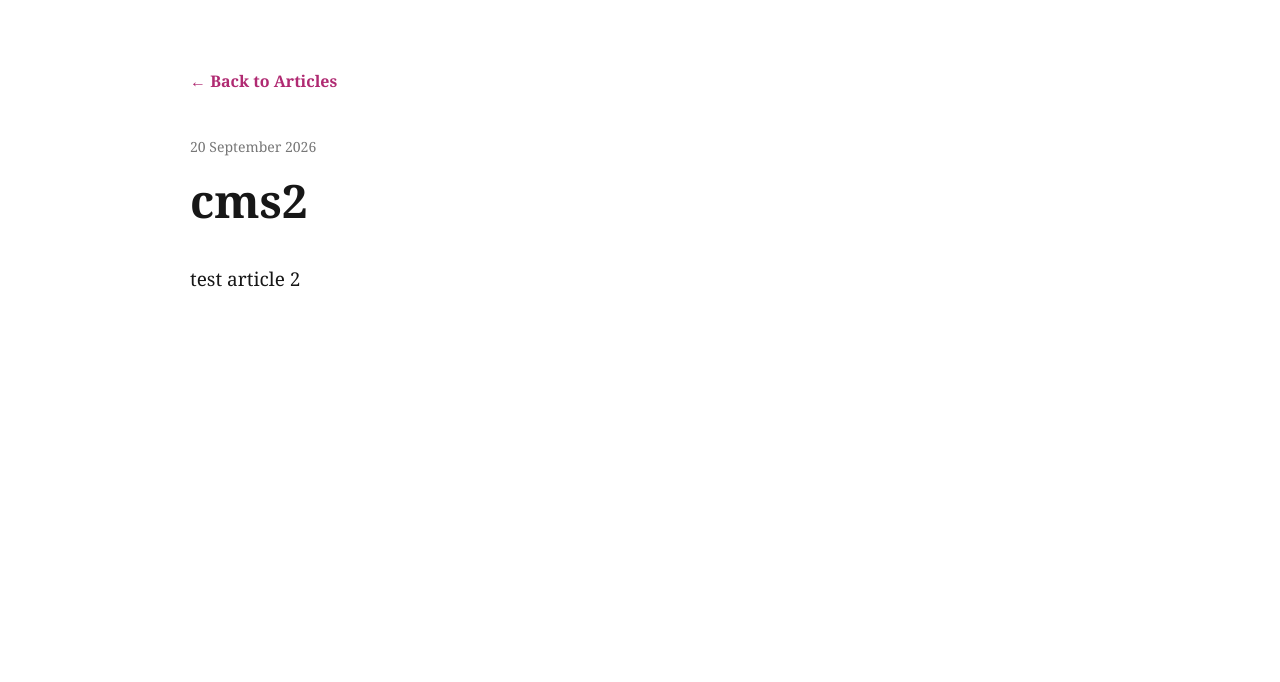
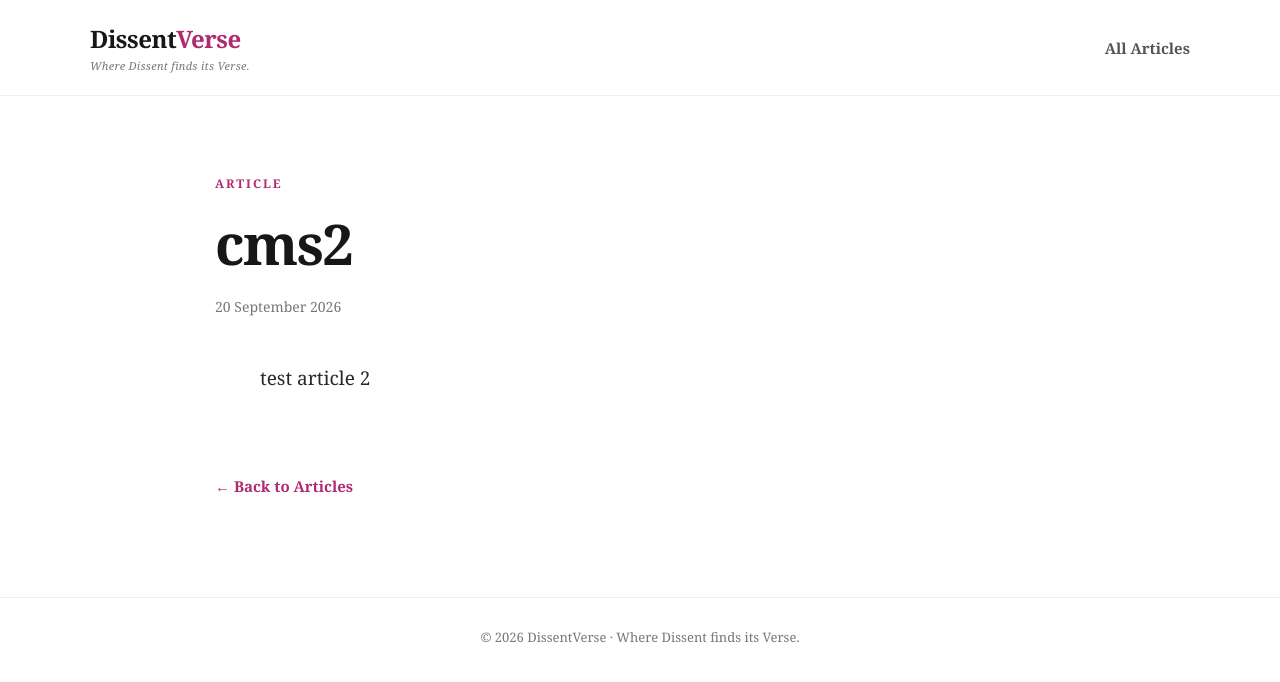
Before and after one commit to dissentverse/dissentverse, a Jekyll site: the page built from _posts/2026-09-20-cms2.md, in a window 1280 px wide. Shown: the top 682 px of the page. Built offline with Jekyll 4.4.1, drawn with Linux system fonts in a browser that asks for light colours.

Commit message:
Update post.html

```diff
--- a/_layouts/post.html
+++ b/_layouts/post.html
@@ -10,6 +10,10 @@
   <title>{{ page.title }} | DissentVerse</title>
 
   <style>
+    * {
+      box-sizing: border-box;
+    }
+
     body {
       margin: 0;
       font-family: Georgia, "Times New Roman", serif;
@@ -17,69 +21,230 @@
       color: #171717;
     }
 
+    /* HEADER */
+
+    .article-header {
+      border-bottom: 1px solid #eee;
+      padding: 22px 30px;
+    }
+
+    .article-header-inner {
+      max-width: 1100px;
+      margin: 0 auto;
+      display: flex;
+      justify-content: space-between;
+      align-items: center;
+    }
+
+    .brand-block {
+      display: flex;
+      flex-direction: column;
+    }
+
+    .brand {
+      color: #171717;
+      text-decoration: none;
+      font-size: 24px;
+      font-weight: bold;
+      letter-spacing: -0.5px;
+    }
+
+    .brand span {
+      color: #b02a72;
+    }
+
+    .tagline {
+      margin-top: 3px;
+      color: #777;
+      font-size: 11px;
+      font-style: italic;
+      letter-spacing: 0.3px;
+    }
+
+    .header-link {
+      color: #555;
+      text-decoration: none;
+      font-size: 15px;
+      font-weight: bold;
+    }
+
+    .header-link:hover {
+      color: #b02a72;
+    }
+
+    /* ARTICLE */
+
     .article-page {
       max-width: 900px;
       margin: 0 auto;
-      padding: 70px 25px;
+      padding: 75px 25px 100px;
+    }
+
+    .article-label {
+      display: inline-block;
+      color: #b02a72;
+      font-size: 12px;
+      font-weight: bold;
+      letter-spacing: 2px;
+      text-transform: uppercase;
+      margin-bottom: 20px;
+    }
+
+    .article-title {
+      font-size: 56px;
+      line-height: 1.12;
+      letter-spacing: -1.5px;
+      margin: 0 0 22px;
+      color: #171717;
     }
 
     .article-date {
       color: #777;
       font-size: 14px;
-      margin-bottom: 18px;
+      margin-bottom: 45px;
     }
 
-    .article-title {
-      font-size: 46px;
-      line-height: 1.15;
-      margin: 0 0 35px;
+    /* FEATURED IMAGE */
+
+    .featured-image {
+      width: 100%;
+      max-height: 520px;
+      object-fit: cover;
+      border-radius: 20px;
+      display: block;
+      margin-bottom: 55px;
+    }
+
+    /* ARTICLE CONTENT */
+
+    .article-content {
+      max-width: 760px;
+      margin: 0 auto;
+      font-size: 19px;
+      line-height: 1.85;
+      color: #292929;
+    }
+
+    .article-content p {
+      margin: 0 0 25px;
+    }
+
+    .article-content h2 {
+      font-size: 30px;
+      line-height: 1.3;
+      margin: 55px 0 20px;
       color: #171717;
     }
 
-    .featured-image {
-      width: 100%;
-      max-height: 500px;
-      object-fit: cover;
-      border-radius: 18px;
-      margin-bottom: 40px;
+    .article-content h3 {
+      font-size: 24px;
+      line-height: 1.4;
+      margin: 40px 0 15px;
+      color: #171717;
     }
 
-    .article-content {
-      font-size: 19px;
-      line-height: 1.8;
+    .article-content strong {
+      color: #171717;
     }
 
-    .article-content h2 {
-      margin-top: 45px;
-    }
-
-    .article-content h3 {
-      margin-top: 35px;
+    .article-content em {
+      color: #444;
     }
 
     .article-content a {
       color: #b02a72;
+      font-weight: bold;
     }
+
+    .article-content ul,
+    .article-content ol {
+      margin: 20px 0 30px;
+      padding-left: 30px;
+    }
+
+    .article-content li {
+      margin-bottom: 10px;
+    }
+
+    /* BACK LINK */
 
     .back-link {
       display: inline-block;
-      margin-bottom: 45px;
+      margin-top: 55px;
       color: #b02a72;
       text-decoration: none;
+      font-size: 15px;
       font-weight: bold;
     }
 
+    .back-link:hover {
+      text-decoration: underline;
+    }
+
+    /* FOOTER */
+
+    .article-footer {
+      border-top: 1px solid #eee;
+      text-align: center;
+      padding: 30px 20px;
+      color: #777;
+      font-size: 13px;
+    }
+
+    /* MOBILE */
+
     @media (max-width: 700px) {
+
+      .article-header {
+        padding: 18px 20px;
+      }
+
+      .article-header-inner {
+        align-items: flex-start;
+      }
+
+      .brand {
+        font-size: 21px;
+      }
+
+      .tagline {
+        font-size: 10px;
+      }
+
+      .header-link {
+        font-size: 14px;
+        margin-top: 4px;
+      }
+
       .article-page {
-        padding: 45px 20px;
+        padding: 50px 20px 70px;
       }
 
       .article-title {
-        font-size: 34px;
+        font-size: 38px;
+        letter-spacing: -0.8px;
+      }
+
+      .article-date {
+        margin-bottom: 35px;
+      }
+
+      .featured-image {
+        border-radius: 14px;
+        margin-bottom: 40px;
       }
 
       .article-content {
         font-size: 17px;
+        line-height: 1.8;
+      }
+
+      .article-content h2 {
+        font-size: 26px;
+      }
+
+      .article-content h3 {
+        font-size: 22px;
       }
     }
   </style>
@@ -87,19 +252,40 @@
 
 <body>
 
+  <header class="article-header">
+    <div class="article-header-inner">
+
+      <div class="brand-block">
+        <a class="brand" href="{{ site.baseurl }}/">
+          Dissent<span>Verse</span>
+        </a>
+
+        <div class="tagline">
+          Where Dissent finds its Verse.
+        </div>
+      </div>
+
+      <a class="header-link" href="{{ site.baseurl }}/articles.html">
+        All Articles
+      </a>
+
+    </div>
+  </header>
+
+
   <main class="article-page">
 
-    <a class="back-link" href="{{ site.baseurl }}/articles.html">
-      ← Back to Articles
-    </a>
-
-    <div class="article-date">
-      {{ page.date | date: "%d %B %Y" }}
+    <div class="article-label">
+      Article
     </div>
 
     <h1 class="article-title">
       {{ page.title }}
     </h1>
+
+    <div class="article-date">
+      {{ page.date | date: "%d %B %Y" }}
+    </div>
 
     {% if page.featured_image %}
       <img
@@ -113,7 +299,16 @@
       {{ content }}
     </article>
 
+    <a class="back-link" href="{{ site.baseurl }}/articles.html">
+      ← Back to Articles
+    </a>
+
   </main>
+
+
+  <footer class="article-footer">
+    © 2026 DissentVerse · Where Dissent finds its Verse.
+  </footer>
 
 </body>
 </html>
```
